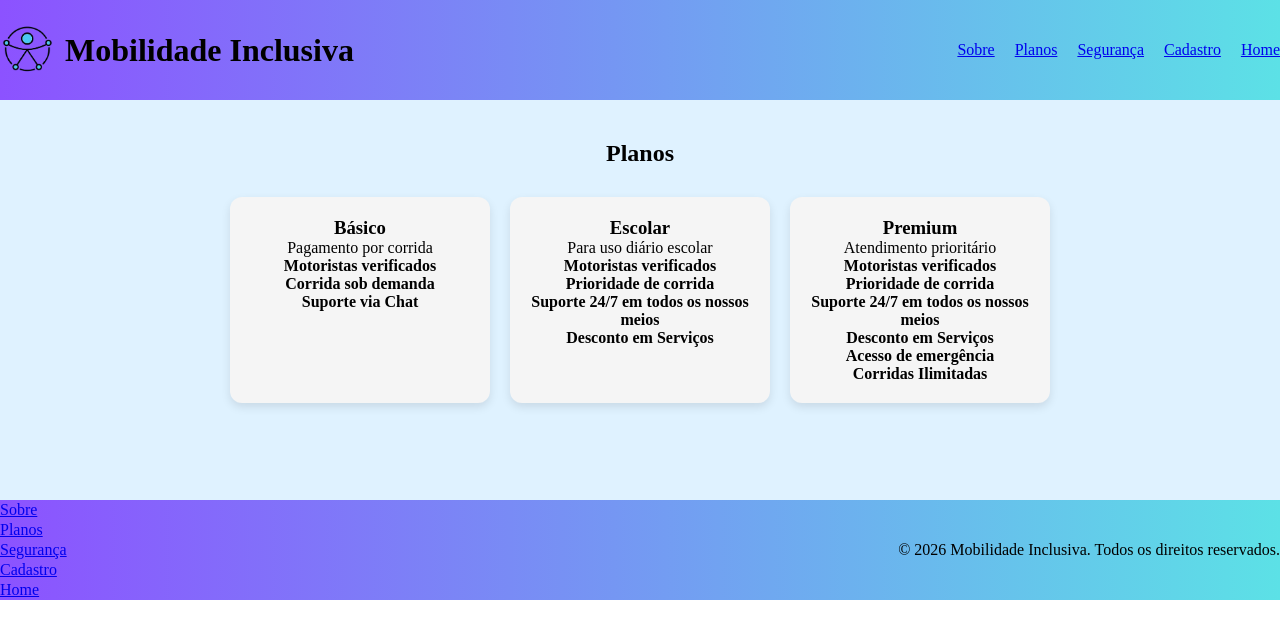
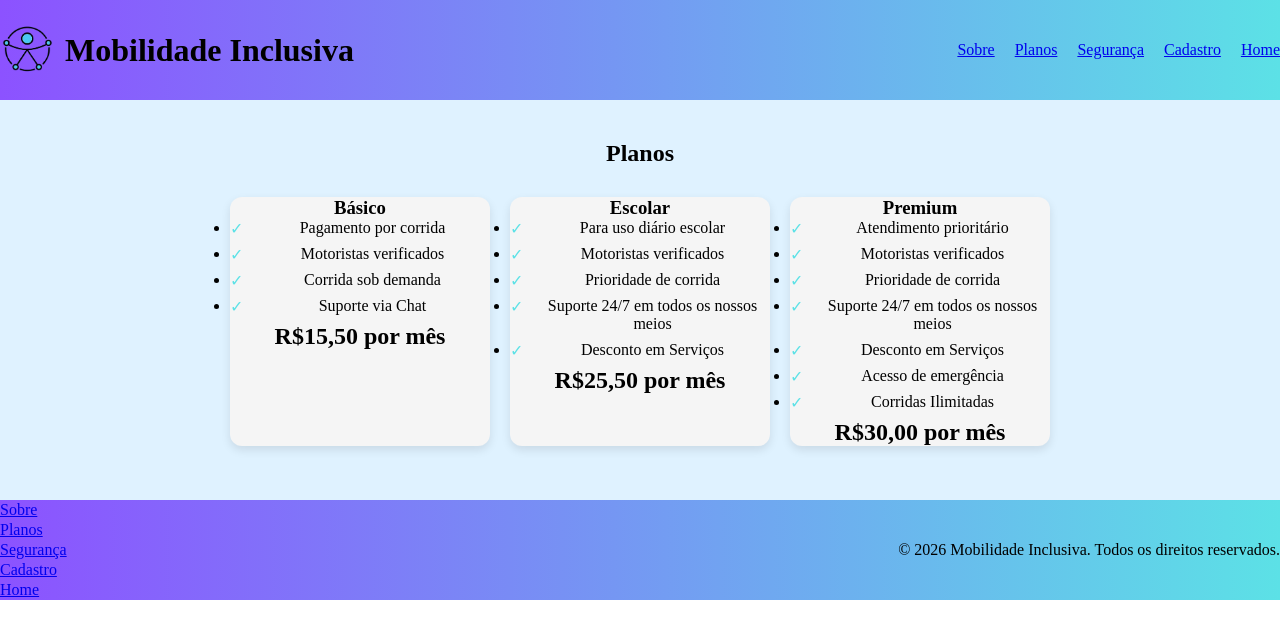
Before and after one commit to gabriellicabral/Projeto-de-desenvolvimento-Front-End, a React (Vite) app in the folder landingpage/: page /planos in a window 1280 px wide. Shown: the top 638 px of the page. Built offline with nearby package versions, Linux system fonts and the light colour scheme.

Commit message:
Estilizando os cards

```diff
--- a/landingpage/src/index.css
+++ b/landingpage/src/index.css
@@ -107,4 +107,20 @@
   border-radius: 12px;
   width: 260px;
   box-shadow: 0 4px 10px rgba(0,0,0,0.1);
+  list-style: none;
+  padding: 0;
 }
+
+.cardplanos li{
+   position: relative;
+  padding-left: 25px;
+  margin-bottom: 8px;
+}
+
+.cardplanos li::before {
+  content: '✓';
+  position: absolute;
+  left: 0;
+  top: 0;
+  color: #5ce1e6;
+}
--- a/landingpage/src/pages/Planos.jsx
+++ b/landingpage/src/pages/Planos.jsx
@@ -14,30 +14,39 @@ function Planos(){
 <div className="todososcards_planos">
       <div className="cardplanos">
         <h3>Básico</h3>
-        <p>Pagamento por corrida</p>
-        <h4>Motoristas verificados</h4>
-        <h4>Corrida sob demanda</h4>
-        <h4>Suporte via Chat</h4>
+        <ul>
+          <li>Pagamento por corrida</li>
+          <li>Motoristas verificados</li>
+          <li>Corrida sob demanda</li>
+          <li>Suporte via Chat</li>
+        </ul>
+        <h2>R$15,50 por mês</h2>
       </div>
 
       <div className="cardplanos">
         <h3>Escolar</h3>
-        <p>Para uso diário escolar</p>
-        <h4>Motoristas verificados</h4>
-        <h4>Prioridade de corrida</h4>
-        <h4>Suporte 24/7 em todos os nossos meios</h4>
-        <h4>Desconto em Serviços</h4>
+        <ul>
+          <li>Para uso diário escolar</li>
+          <li>Motoristas verificados</li>
+          <li>Prioridade de corrida</li>
+          <li>Suporte 24/7 em todos os nossos meios</li>
+          <li>Desconto em Serviços</li>
+        </ul>
+        <h2>R$25,50 por mês</h2>
       </div>
 
       <div className="cardplanos">
         <h3>Premium</h3>
-        <p>Atendimento prioritário</p>
-        <h4>Motoristas verificados</h4>
-        <h4>Prioridade de corrida</h4>
-        <h4>Suporte 24/7 em todos os nossos meios</h4>
-        <h4>Desconto em Serviços</h4>
-        <h4>Acesso de emergência</h4>
-        <h4>Corridas Ilimitadas</h4>
+        <ul>
+          <li>Atendimento prioritário</li>
+          <li>Motoristas verificados</li>
+          <li>Prioridade de corrida</li>
+          <li>Suporte 24/7 em todos os nossos meios</li>
+          <li>Desconto em Serviços</li>
+          <li>Acesso de emergência</li>
+          <li>Corridas Ilimitadas</li>
+        </ul>
+    <h2>R$30,00 por mês</h2>
       </div>
       </div>
     </section>
```
